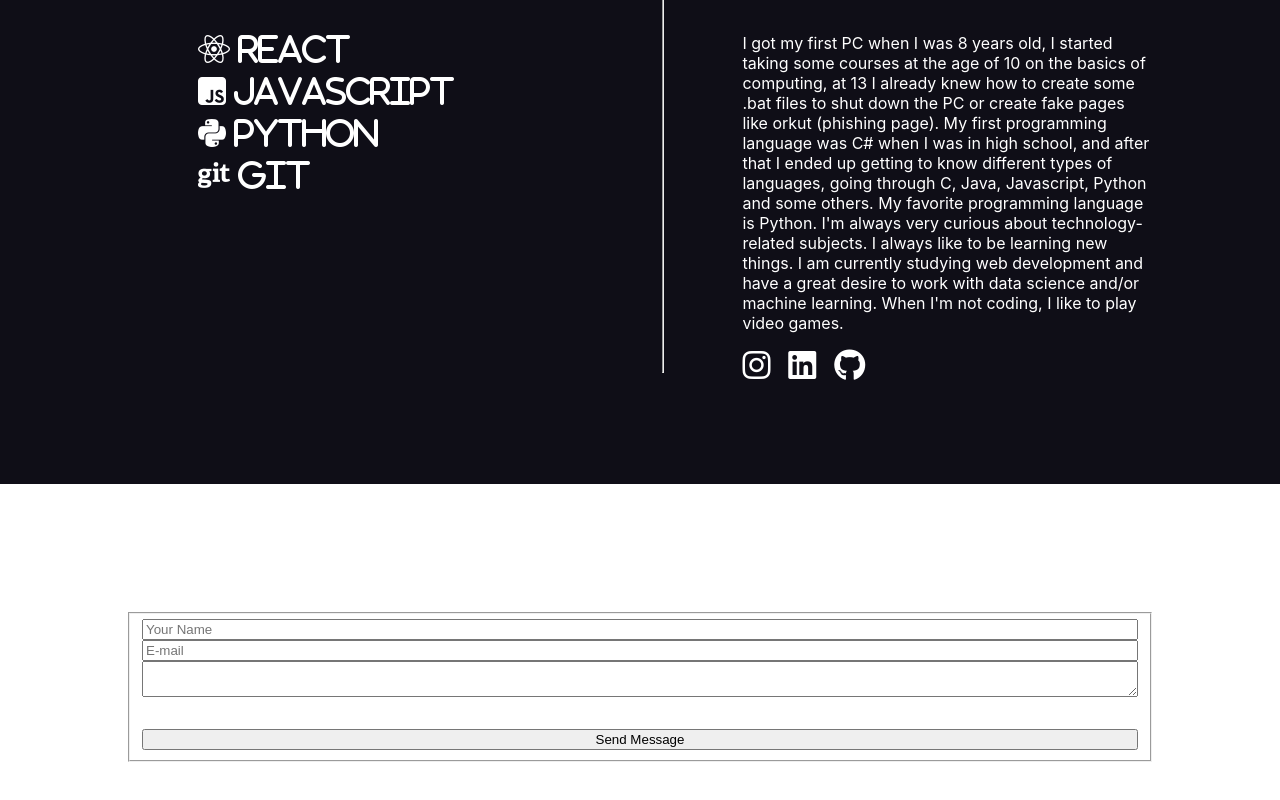
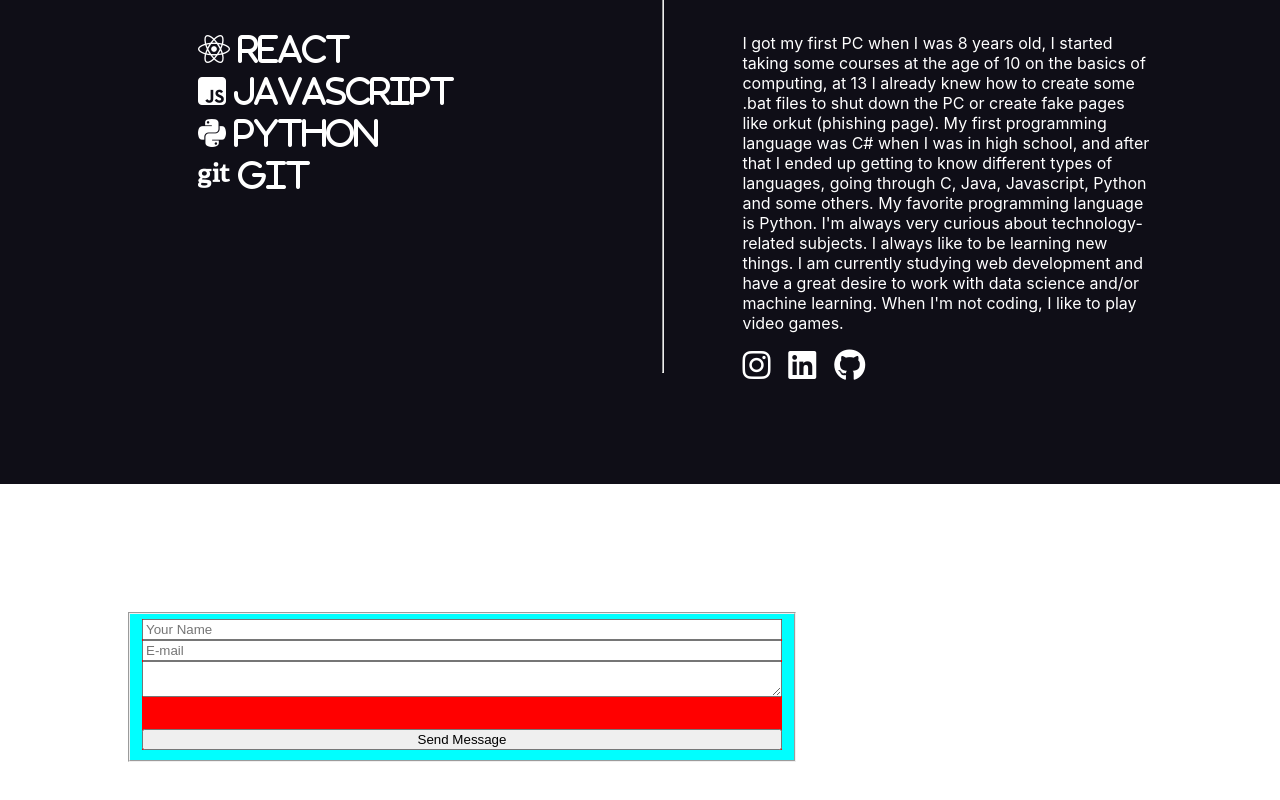
Before and after one commit to BSY-Development/React-Portfolio, a React (Create React App) app in the folder portfolio/: page / in a window 1280 px wide. Shown: the part 2064-2864 px from the top of the page. Built offline with nearby package versions, Linux system fonts and the light colour scheme.

Commit message:
Pequenas alteracoes no contact me

```diff
--- a/portfolio/src/Components/Contact.js
+++ b/portfolio/src/Components/Contact.js
@@ -28,6 +28,7 @@ function Contact() {
   }
 
   return (
+    <div className="div-contact">
       <fieldset className="field-area">
         <form className="form-area" onSubmit={ handleSubmit }>
           <input type="text" placeholder="Your Name" onChange={ (e) => handleChange(e, setName) } />
@@ -37,6 +38,7 @@ function Contact() {
           <button type="submit">Send Message</button>
         </form>
       </fieldset>
+    </div>
   );
 }
 
--- a/portfolio/src/Styles/Contact.css
+++ b/portfolio/src/Styles/Contact.css
@@ -1,8 +1,11 @@
 .field-area {
   margin: 10%;
+  width: 50%;
+  background-color: aqua;
 }
 
 .form-area {
+  background-color: red;
   display: flex;
   flex-direction: column;
 }
```
Lines whose indentation alone changed are shown as unchanged.
